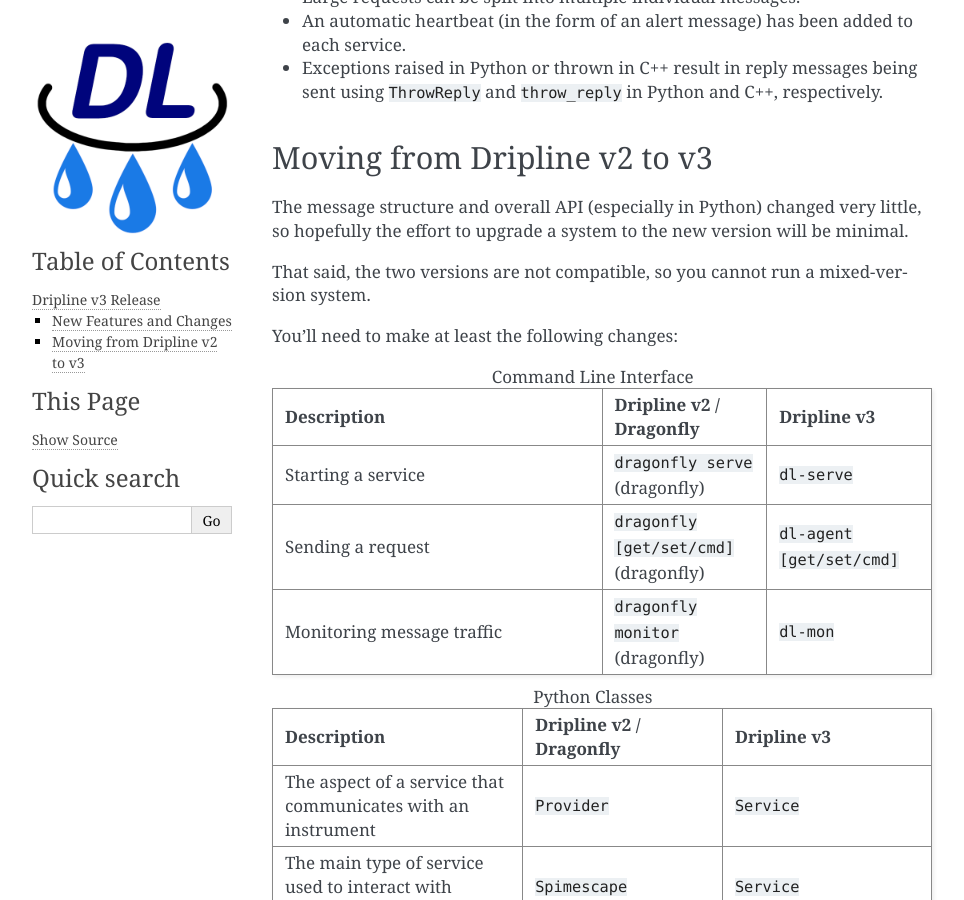
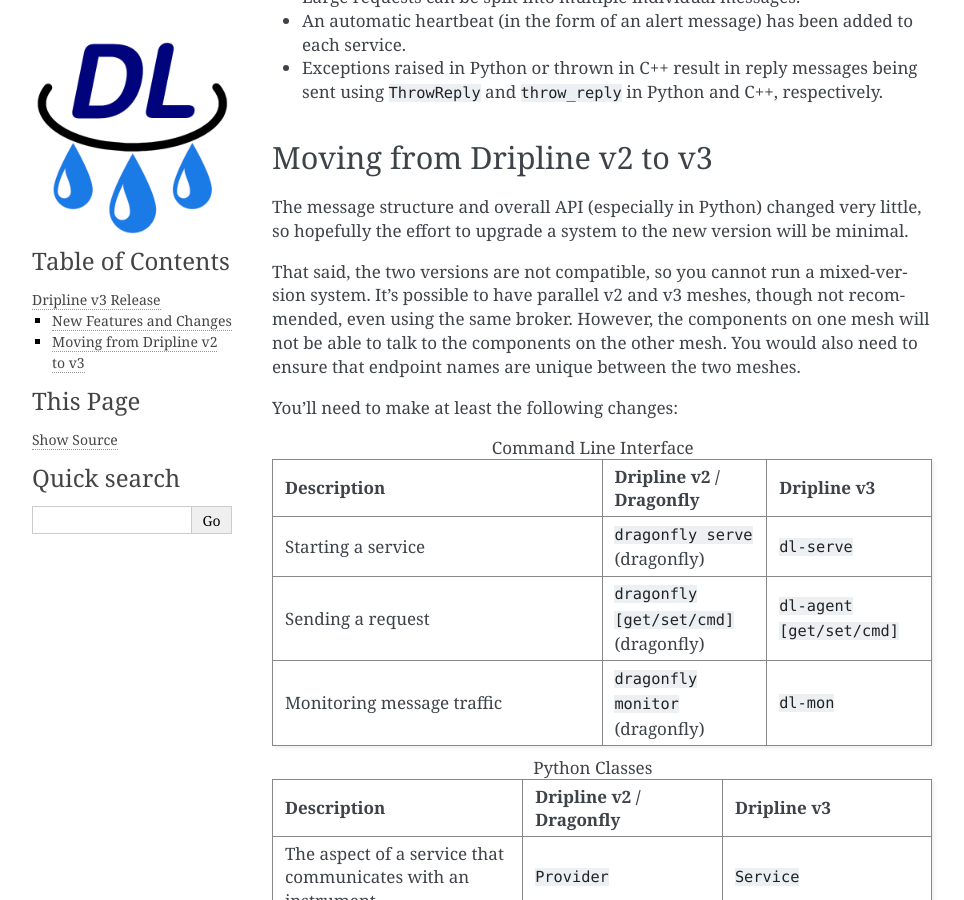
Before and after one commit to driplineorg/controls-guide, a Sphinx documentation site: the page built from source/using-dripline/two-to-three.rst, in a window 1280 px wide and 900 px high, scrolled down 580 px. Shown: the whole window, without its empty margins (148-1112 px from the left). Built offline with Sphinx 7.4.7, drawn with Linux system fonts in a browser that asks for light colours.

Commit message:
Update two-to-three.rst
Added further explanation about v2/v3 parallel systems

```diff
--- a/source/using-dripline/two-to-three.rst
+++ b/source/using-dripline/two-to-three.rst
@@ -24,7 +24,7 @@ Moving from Dripline v2 to v3
 
 The message structure and overall API (especially in Python) changed very little, so hopefully the effort to upgrade a system to the new version will be minimal.
 
-That said, the two versions are not compatible, so you cannot run a mixed-version system.
+That said, the two versions are not compatible, so you cannot run a mixed-version system.  It's possible to have parallel v2 and v3 meshes, though not recommended, even using the same broker.  However, the components on one mesh will not be able to talk to the components on the other mesh.  You would also need to ensure that endpoint names are unique between the two meshes.
 
 You'll need to make at least the following changes:
 
```
